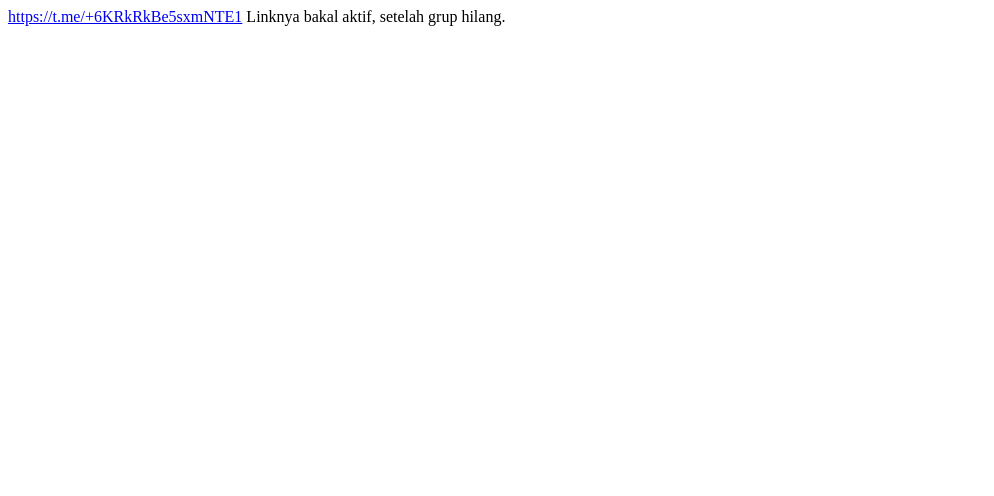
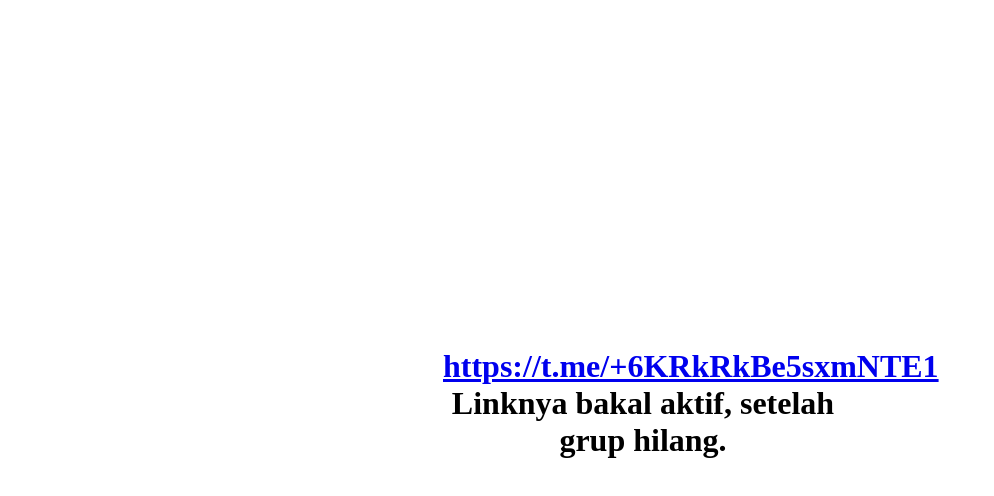
Before and after one commit to gHsjshUkdhabsnsj0893739hjshskdhsn/grup, a plain HTML site: page index.html in a window 1280 px wide. Shown: the whole page, without its empty margins (0-994 px from the left). Drawn offline with Linux system fonts and the light colour scheme.

Commit message:
Update index.html

```diff
--- a/index.html
+++ b/index.html
@@ -1,3 +1,32 @@
-<a href="https://t.me/+6KRkRkBe5sxmNTE1">https://t.me/+6KRkRkBe5sxmNTE1</a>
+<!DOCTYPE html>
+<html lang="en">
 
-Linknya bakal aktif, setelah grup hilang.
+<head>
+    <meta charset="UTF-8">
+    <title>GRUP BARU</title>
+    <style>
+        .center {
+            width: calc(100vw - 10px);
+            height: calc(100vh - 10px);
+            margin: auto;
+            display: flex;
+            justify-content: center;
+            align-items: center;
+        }
+
+        .content {
+            text-align: center;
+            width: 400px;
+        }
+    </style>
+</head>
+
+<body>
+    <div class="center">
+        <div class="content">
+            <h1><a href="https://t.me/+6KRkRkBe5sxmNTE1">https://t.me/+6KRkRkBe5sxmNTE1</a> <br>Linknya bakal aktif, setelah grup hilang.</h1>
+        </div>
+    </div>
+</body>
+
+</html>
```
